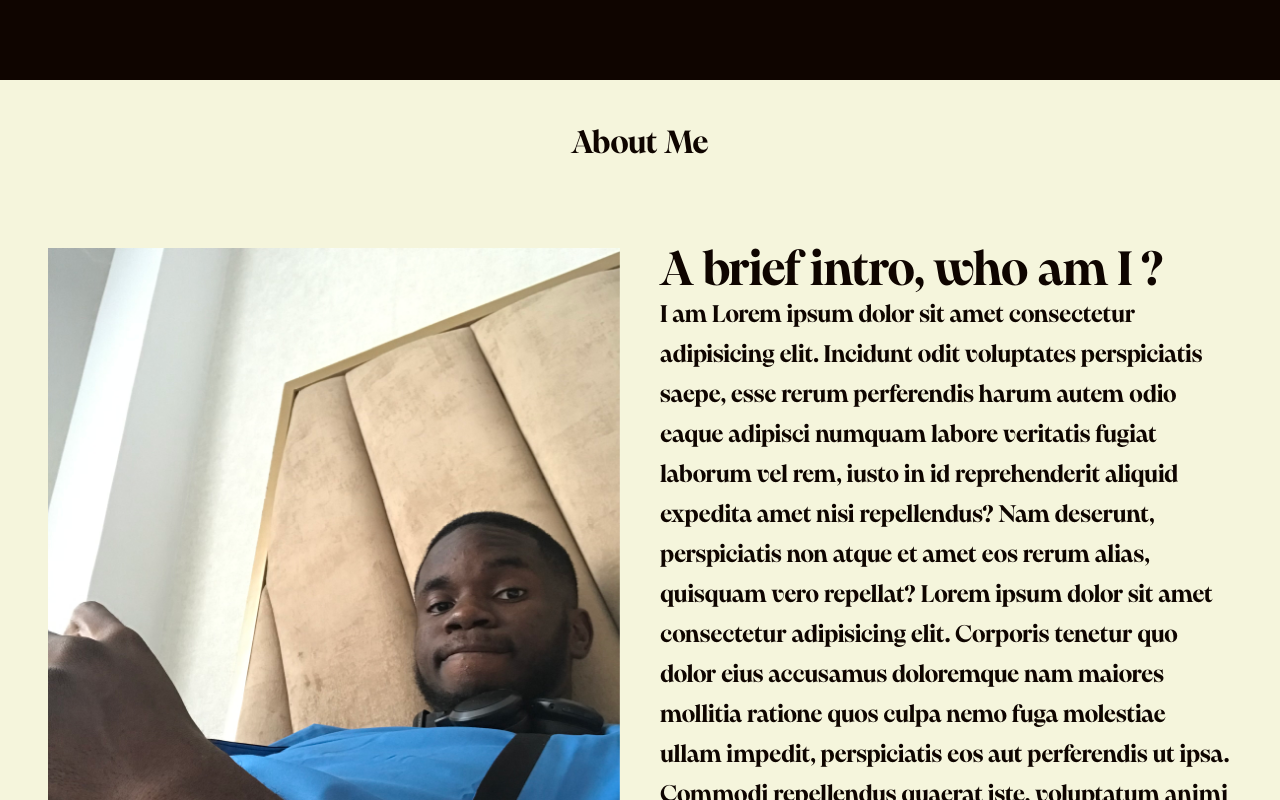
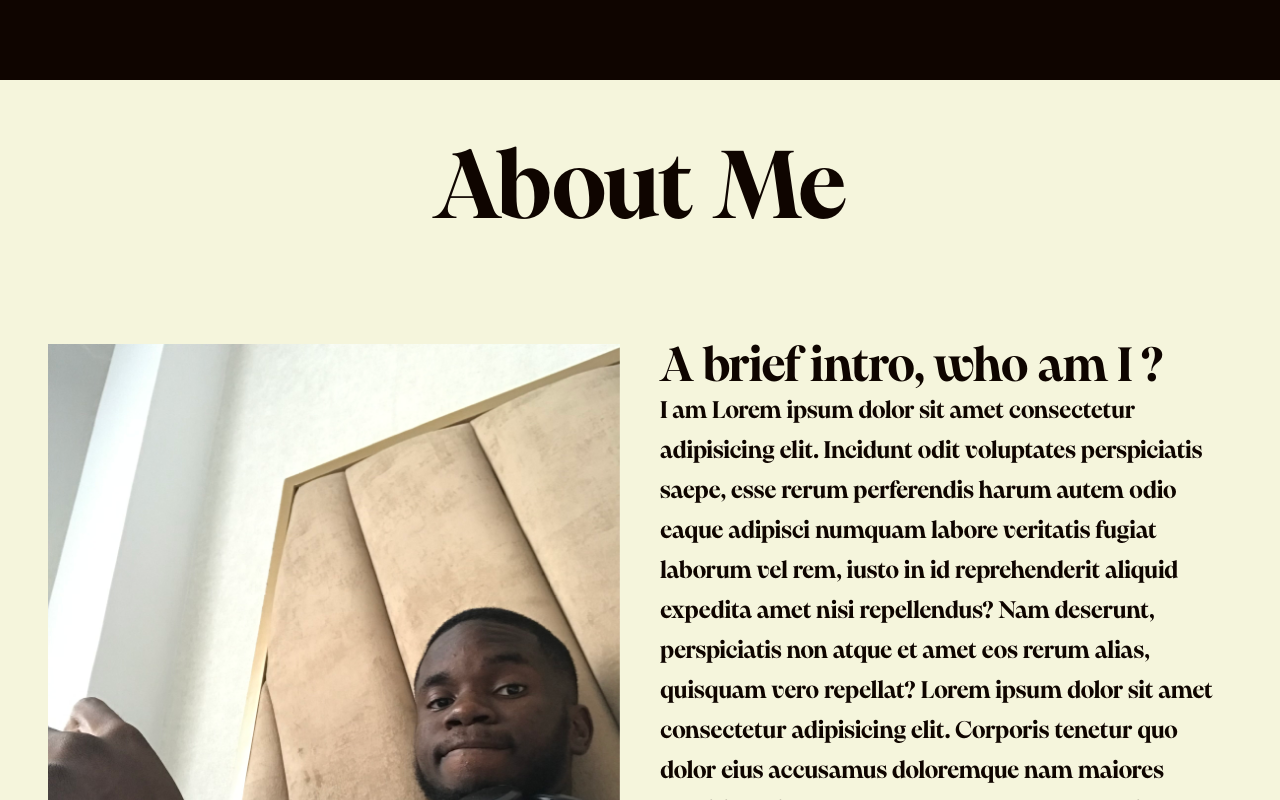
Before and after one commit to CMI-James/main-portfolio, a Next.js app: page / in a window 1280 px wide. Shown: the part 1440-2240 px from the top of the page. Built offline with nearby package versions, Linux system fonts and the light colour scheme.

Commit message:
fix: updated the header title bug

```diff
--- a/src/components/ui/Section.jsx
+++ b/src/components/ui/Section.jsx
@@ -1,5 +1,5 @@
 import React, { useEffect, useRef } from "react";
-import { useScroll, motion } from "framer-motion";
+import { useScroll } from "framer-motion";
 import Lenis from "@studio-freight/lenis";
 
 const Section = ({
@@ -8,21 +8,27 @@ const Section = ({
   extraPadding = "py-10 px-4 md:px-8 xl:px-12 ",
 }) => {
   const container = useRef(null);
+
   const { scrollYProgress } = useScroll({
     target: container,
-    offset: ["start start", "end end"],
+    offset: ["start 20%", "end 20%"], // Adjusted for better smoothness
   });
 
   useEffect(() => {
     const lenis = new Lenis();
-    function raf(time) {
+
+    const raf = (time) => {
       lenis.raf(time);
       requestAnimationFrame(raf);
-    }
+    };
+
     requestAnimationFrame(raf);
+
+    return () => lenis.destroy(); // Prevent multiple Lenis instances
   }, []);
+
   return (
-    <div ref={container} className={`relative ${extraPadding}  ${className}`}>
+    <div ref={container} className={`relative ${extraPadding} ${className}`}>
       {React.Children.map(children, (child) =>
         React.cloneElement(child, { scrollYProgress })
       )}
--- a/src/components/ui/SectionHeader.jsx
+++ b/src/components/ui/SectionHeader.jsx
@@ -2,30 +2,30 @@ import React, { useEffect, useState } from "react";
 import { useTransform, motion } from "framer-motion";
 
 const SectionHeader = ({ title, scrollYProgress }) => {
-  const [isMobile, setIsMobile] = useState(false);
+  const [isMobile, setIsMobile] = useState(window.innerWidth < 1024);
 
-  // Detect screen size on mount and update on resize
   useEffect(() => {
     const handleResize = () => {
-      // Check if the screen width is less than 1024px (tablet and below)
       setIsMobile(window.innerWidth < 1024);
     };
 
-    handleResize(); // Initial check
     window.addEventListener("resize", handleResize);
-
     return () => window.removeEventListener("resize", handleResize);
   }, []);
 
-  // Font size transform based on screen size
-  const fontSize = isMobile
-    ? useTransform(scrollYProgress, [0, 0.1, 0.2], ["4rem", "3rem", "2rem"]) // Mobile/Tablet
-    : useTransform(scrollYProgress, [0, 0.1, 0.2], ["6rem", "4rem", "2rem"]); // iPad Pro and above
+  // Define font size ranges
+  const fontSizeValues = isMobile
+    ? ["4rem", "3rem", "2rem"] // Mobile/Tablet
+    : ["6rem", "4rem", "2rem"]; // Desktop
+
+  // Stabilized useTransform
+  const fontSize = useTransform(scrollYProgress, [0, 0.2, 0.4], fontSizeValues);
+
 
   return (
     <motion.p
       className="z-[10000] sticky top-0 mx-auto w-fit"
-      style={{ fontSize }}
+      style={{ fontSize, willChange: "transform" }} // Optimized for smoother animations
     >
       {title}
     </motion.p>
```
